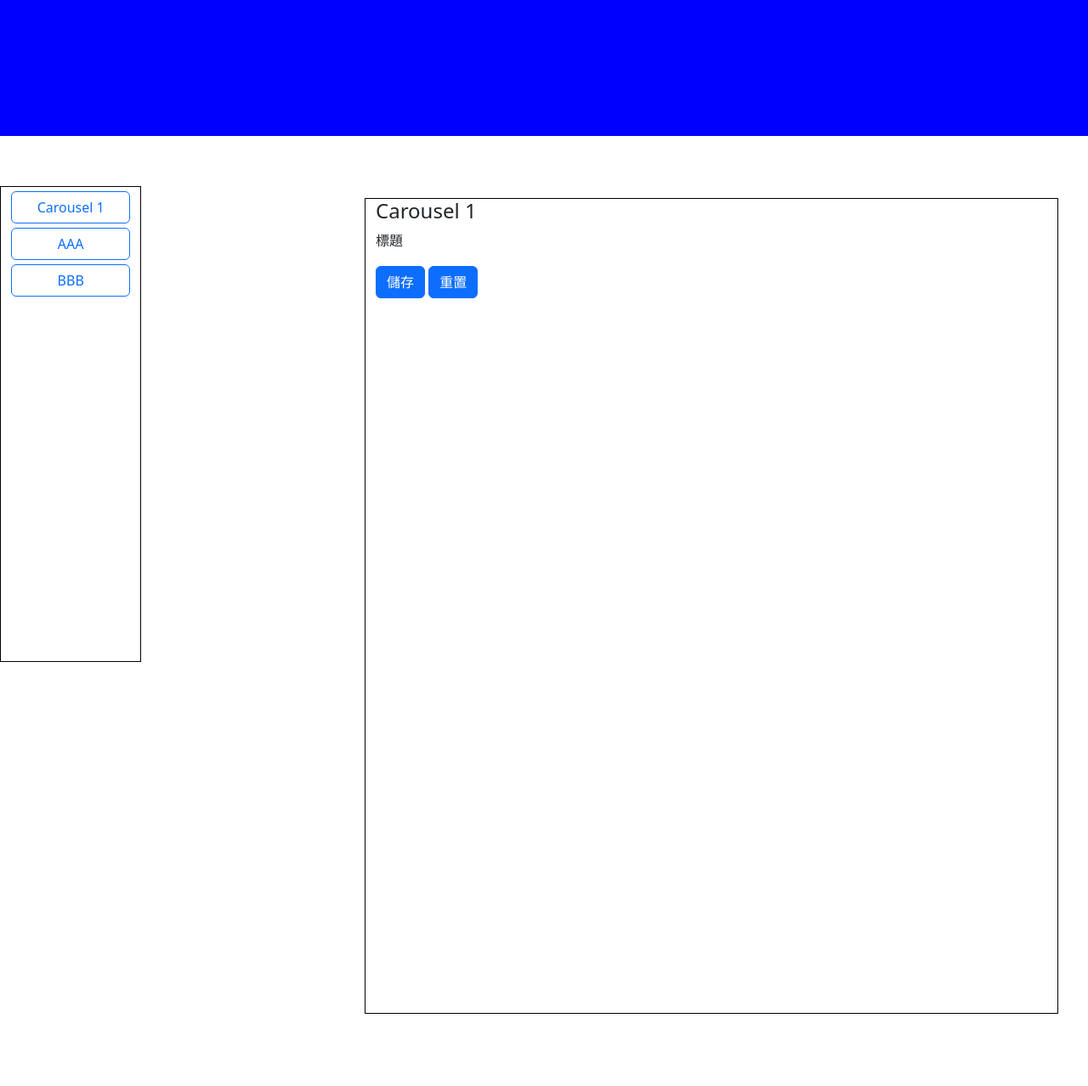
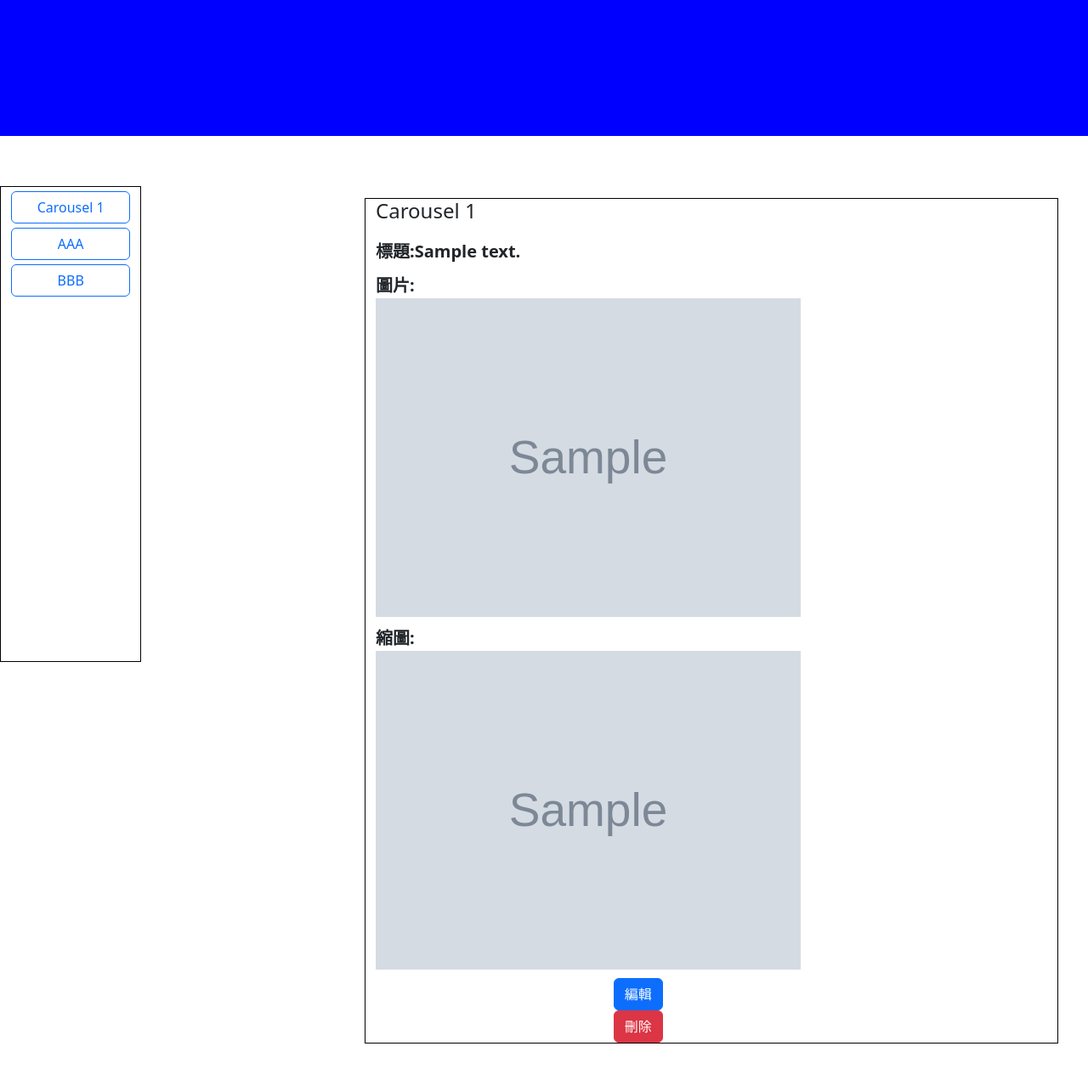
Before and after one commit to Nekohip/game_store_12, a PHP site: page /back.php?do=carousel1 in a window 1280 px wide. Shown: the whole page at 85% size. Before the commit the page ends 1193 px from the top, so only its background shows below. Run offline with PHP 8.4, Linux system fonts and the light colour scheme; tables that the repository leaves empty or names only in its code hold one stand-in row (values such as "Sample post"); grey boxes marked "Sample" are stand-in pictures.

Commit message:
連接資料庫調資料，開始製作編輯modal

```diff
--- a/api/carousel1.php
+++ b/api/carousel1.php
@@ -1,3 +1,6 @@
 <?php
-    include "./db.php";
+    $dsn = "mysql : host = localhost;
+                dbname=game_store_12_db ;
+                charset = utf8";
+    $pdo = new PDO($dsn, "root", "");
 ?>
--- a/api/db.php
+++ b/api/db.php
@@ -14,6 +14,6 @@ Class DB
         $this -> table = $tb;
     }
 
-    $sql = "SELECT * FROM `carousel` ";
+    private $sql = "SELECT * FROM `carousel` ";
 }
 ?>
--- a/back.php
+++ b/back.php
@@ -46,10 +46,11 @@
         .center {
             /* background-color: green; */
             border: 1px black solid;
-            height: 120vh;
+            /* height: 120vh; */
             width: 65%;
             margin-top: 233px;
             margin-left: 417px;
+            margin-bottom: 50px;
         }
 
         .nav-item {
--- a/back/carousel1.php
+++ b/back/carousel1.php
@@ -9,29 +9,96 @@
             integrity="sha512-HvOjJrdwNpDbkGJIG2ZNqDlVqMo77qbs4Me4cah0HoDrfhrbA+8SBlZn1KrvAQw7cILLPFJvdwIgphzQmMm+Pw=="
             crossorigin="anonymous"
             referrerpolicy="no-referrer"></script>
+    <script src="https://cdnjs.cloudflare.com/ajax/libs/jquery/3.7.1/jquery.min.js"
+            integrity="sha512-v2CJ7UaYy4JwqLDIrZUI/4hqeoQieOmAZNXBeQyjo21dadnwR+8ZaIJVT8EE2iyI61OV8e6M8PP2/4hpQINQ/g=="
+            crossorigin="anonymous"
+            referrerpolicy="no-referrer"></script>
 
     <style>
         .submit {
             margin-top: 10px;
         }
+
+        .content {
+            font-size: 20px;
+            font-weight: bold;
+            margin-top: 10px;
+        }
+
+        .btns {
+            float: right;
+            width: 27%;
+        }
     </style>
 </head>
 <body>
+<?php
+    $dsn = "mysql:host=localhost;
+            dbname=game_store_12_db;
+            charset=utf8";
+    $pdo = new PDO($dsn, "root", "");
+    $sql = "SELECT * FROM `carousel1`";
+    $rows = $pdo -> query($sql) -> fetchAll();
+?>
     <h4>Carousel 1</h4>
-        <div class="row">
-            <div class="col-4">
-                <label for="text" class="form-label">標題</label>
-
-                </label>
+    <div class="row">
+        <?php foreach($rows as $key): ?>
+        <div class="col-6">
+            <div class="content">標題:<?= $key["text"] ?></div>
+            <div class="content">
+                圖片:
+                <img src="../upload/<?= $key["img"] ?>" style="width:500px;">
+            </div>
+            <div class="content">
+                縮圖:
+                <img src="../upload/<?= $key["thumb"] ?>" style="width:500px;">
+            </div>
+            <div class="content btns">
+                <button class="btn btn-primary" id="editBtn">編輯</button>
+                <button class="btn btn-danger">刪除</button>
             </div>
         </div>
+        <?php endforeach ?>
+    </div>
+    <form active="../api/carousel1.php">
+        <div class="modal" id="editModal">
+            <div class="modal-dialog">
+                <!-- modal區塊 -->
+                <div class="modal-content">
 
-        <div class="row">
-            <div class="col-3 submit">
-                <button type="submit" class="btn btn-primary mb-3">儲存</button>
-                <button type="reset" class="btn btn-primary mb-3">重置</button>
+                    <div class="modal-header">
+                        <h3 class="modal-title">編輯</h3>
+                        <!-- X按鈕 -->
+                        <button type="button" class="btn-close" data-bs-dismiss="modal"></button>
+                    </div>
+
+                    <div class="modal-body">
+                        <input type="hide" value="">
+                    </div>
+
+                    <div class="modal-footer">
+                        <!-- btn:無框文字按鈕 btn-danger:有框，有btn才變色 -->
+                        <button type="button" class="btn btn-primary" data-bs-dismiss="modal">確定</button>
+                        <button type="button" class="btn btn-light" data-bs-dismiss="modal">取消</button>
+                    </div>
+                </div>
             </div>
         </div>
     </form>
 </body>
+
+<script>
+    $(document).ready(function()
+    {
+        const editBtn = $("#editBtn");
+        const editModal = $("#editModal");
+        console.log("editBtn", editBtn);
+        console.log("editModal", editModal);
+
+        editBtn.click(function()
+        {
+            editModal.show();
+        });
+    });
+</script>
 </html>
```
Also changed, not shown: upload/psstore2-l.png (added), upload/psstore2.png (added).
